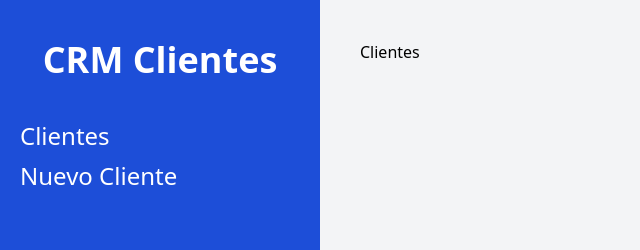
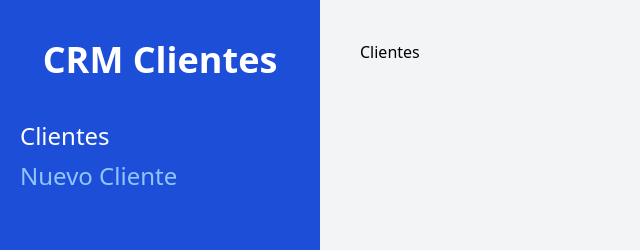
Before and after one commit to JorgeMeza93/Administrador-Clientes-React, a React (Vite) app: page / in a window 1280 px wide. Shown: the top 250 px of the page, without its empty margins (0-640 px from the left). Built offline with nearby package versions, Linux system fonts and the light colour scheme.

Commit message:
Uso de location para saber el estado de los links

```diff
--- a/src/components/Layout.jsx
+++ b/src/components/Layout.jsx
@@ -3,13 +3,18 @@ import { Outlet, Link, useLocation } from 'react-router-dom';
 
 const Layout = () => {
   const location = useLocation();
+  console.log(location);
   return (
     <div className='md:flex md:min-h-screen'>
       <aside className='md:w-1/4 bg-blue-700 px-5 py-10'>
         <h2 className='text-4xl font-black text-center text-white'>CRM Clientes</h2>
         <nav className='mt-10'>
-          <Link className='text-2xl block mt-2 hover:text-blue-300 text-white' to=''>Clientes</Link>
-          <Link className='text-2xl block mt-2 hover:text-blue-300 text-white' to='/clientes/nuevo'>Nuevo Cliente</Link>
+          <Link className={`${location.pathname==="/" ? "text-white": "text-blue-300"} text-2xl block mt-2 hover:text-blue-300`}
+            to=''>Clientes
+            </Link>
+          <Link className={`${location.pathname === "/clientes/nuevo" ? "text-white": "text-blue-300"} text-2xl block mt-2 hover:text-blue-300`}
+            to='/clientes/nuevo'>Nuevo Cliente
+          </Link>
         </nav>
       </aside>
       <main className='md:w-3/4 p-10 md:h-screen overflow-scroll'>
```
